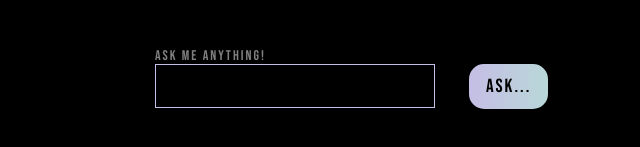
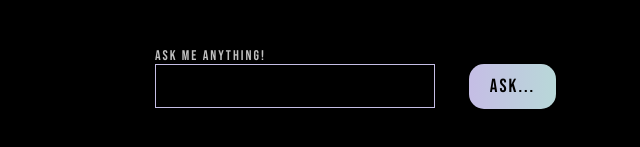
Before and after one commit to bentleycodes/magic8ball, a plain HTML site: page index.html in a window 1280 px wide. Shown: the part 241-388 px from the top of the page, 333-973 px from the left. Drawn offline with Linux system fonts and the light colour scheme.

Commit message:
Moved masterball + minor tweaks.

```diff
--- a/css/style.css
+++ b/css/style.css
@@ -68,12 +68,12 @@ input {
     font-size: 14px;
     font-family: Bebas Neue;
     letter-spacing: 2px;
-    color: grey;
+    color: silver;
 }
 
 #askbtn {
     display: inline-block;
-    width: 10%;
+    width: 11%;
     margin-left: 30px;
     padding: 9px;
     font-size: 19px;
--- a/js/script.js
+++ b/js/script.js
@@ -4,6 +4,7 @@ const ask = form.askbtn;
 const question = form.questionbox;
 const answer = document.getElementById("answers");
 const ball = document.getElementById("ball");
+
 
 
 ask.addEventListener('click',function(e) {
@@ -56,5 +57,6 @@ ask.addEventListener('click',function(e) {
       document.getElementById('showquestion').style.visibility = 'hidden';
       question.value = "";
       ask.value = "ask...";
+      ball.src = "https://github.com/bentleycodes/magic8ball/blob/edits4/masterball.png?raw=true";
 
     }
```
Also changed, not shown: 8ball-images/masterball.png (renamed from masterball.png).
